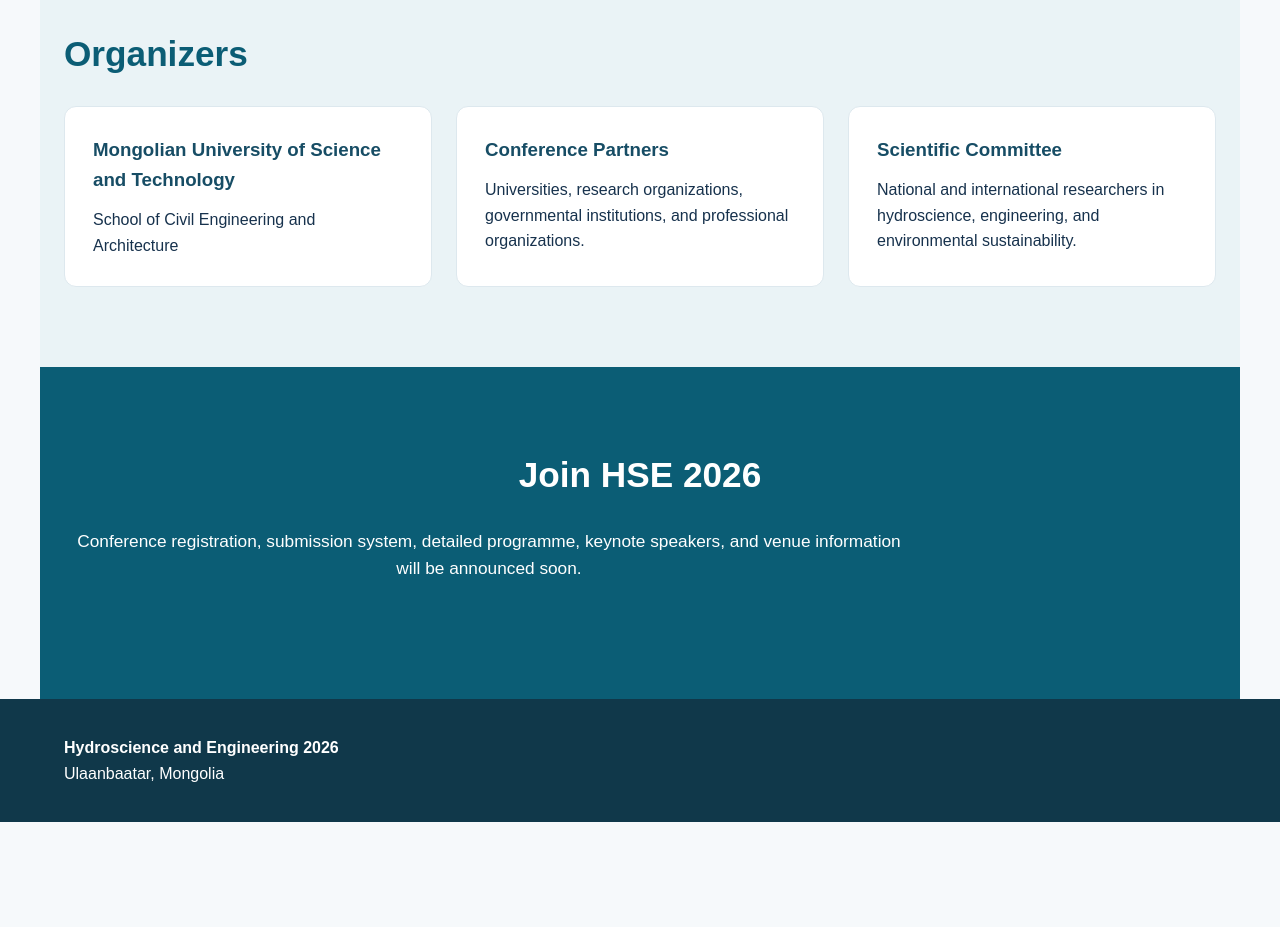
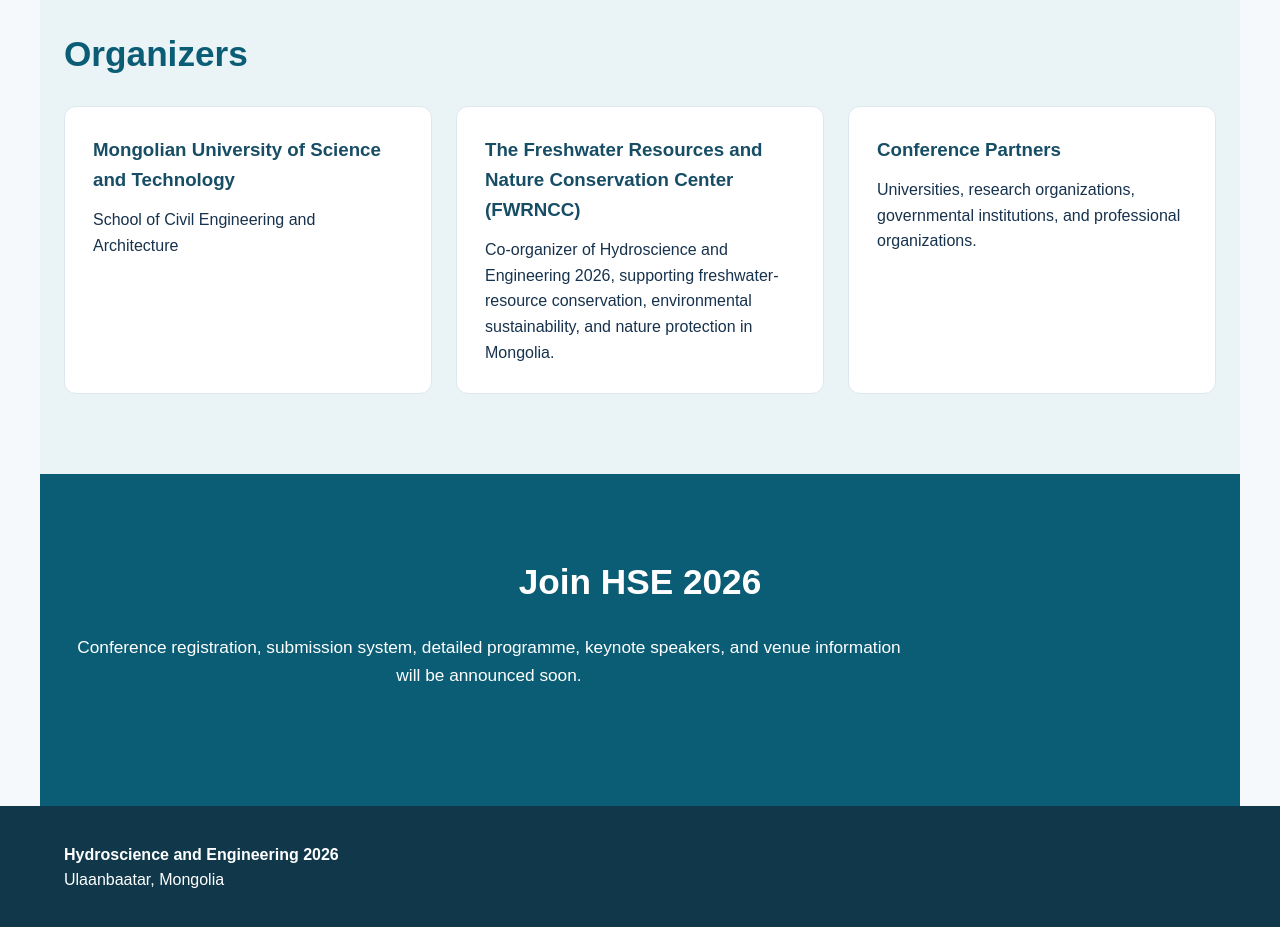
Before and after one commit to Ayurzana/hse2026, a Next.js app: page / in a window 1280 px wide. Shown: the part 2760-3687 px from the top of the page. Before the commit the page ends 3582 px from the top, so only its background shows below. Built offline with nearby package versions, Linux system fonts and the light colour scheme.

Commit message:
added organizer

```diff
--- a/src/app/page.tsx
+++ b/src/app/page.tsx
@@ -172,23 +172,23 @@ export default function Home() {
     </div>
 
     <div className="card">
-              <h3>Conference Partners</h3>
+      <h3>The Freshwater Resources and Nature Conservation Center (FWRNCC)</h3>
       <p>
-                Universities, research organizations, governmental
-                institutions, and professional organizations.
+        Co-organizer of Hydroscience and Engineering 2026, supporting
+        freshwater-resource conservation, environmental sustainability,
+        and nature protection in Mongolia.
       </p>
     </div>
 
     <div className="card">
-              <h3>Scientific Committee</h3>
+      <h3>Conference Partners</h3>
       <p>
-                National and international researchers in hydroscience,
-                engineering, and environmental sustainability.
+        Universities, research organizations, governmental institutions,
+        and professional organizations.
       </p>
     </div>
   </div>
 </section>
-
         <section className="section cta" id="contact">
           <h2>Join HSE 2026</h2>
 
```
Lines whose indentation alone changed are shown as unchanged.
